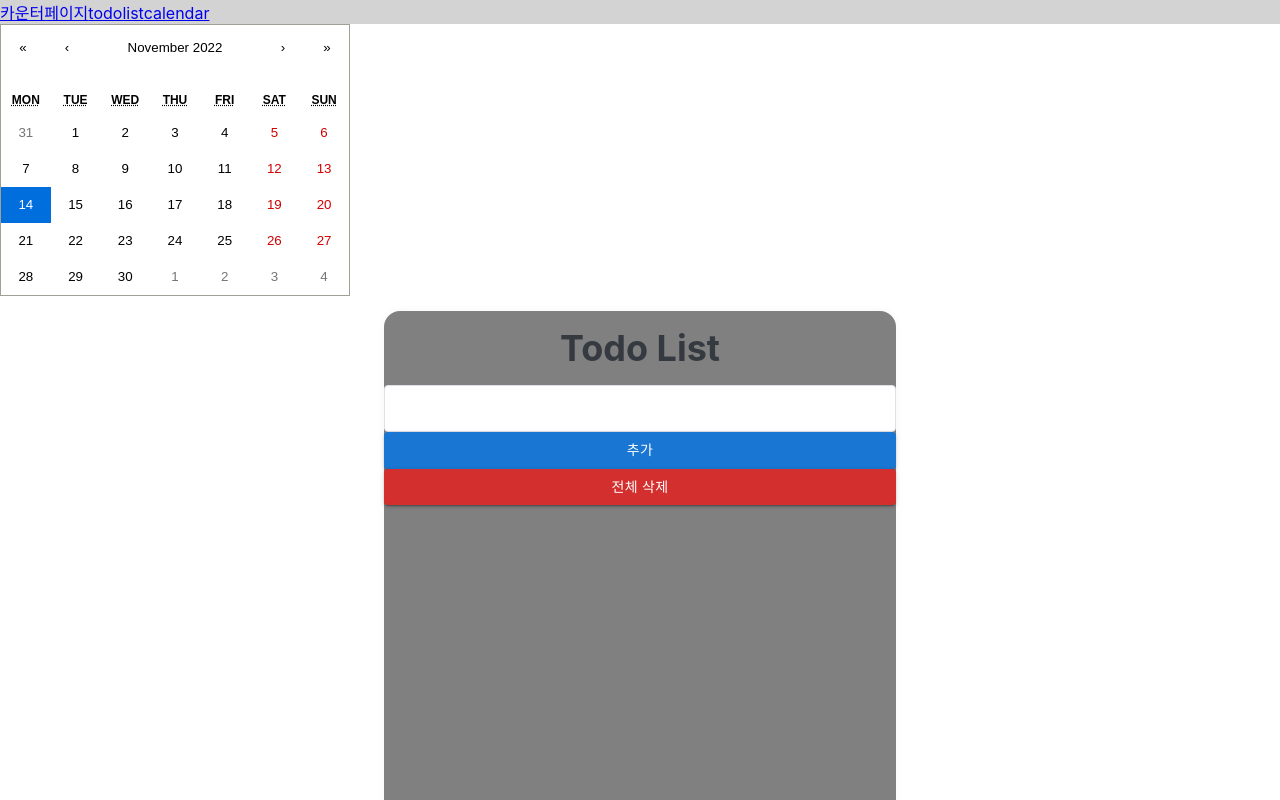
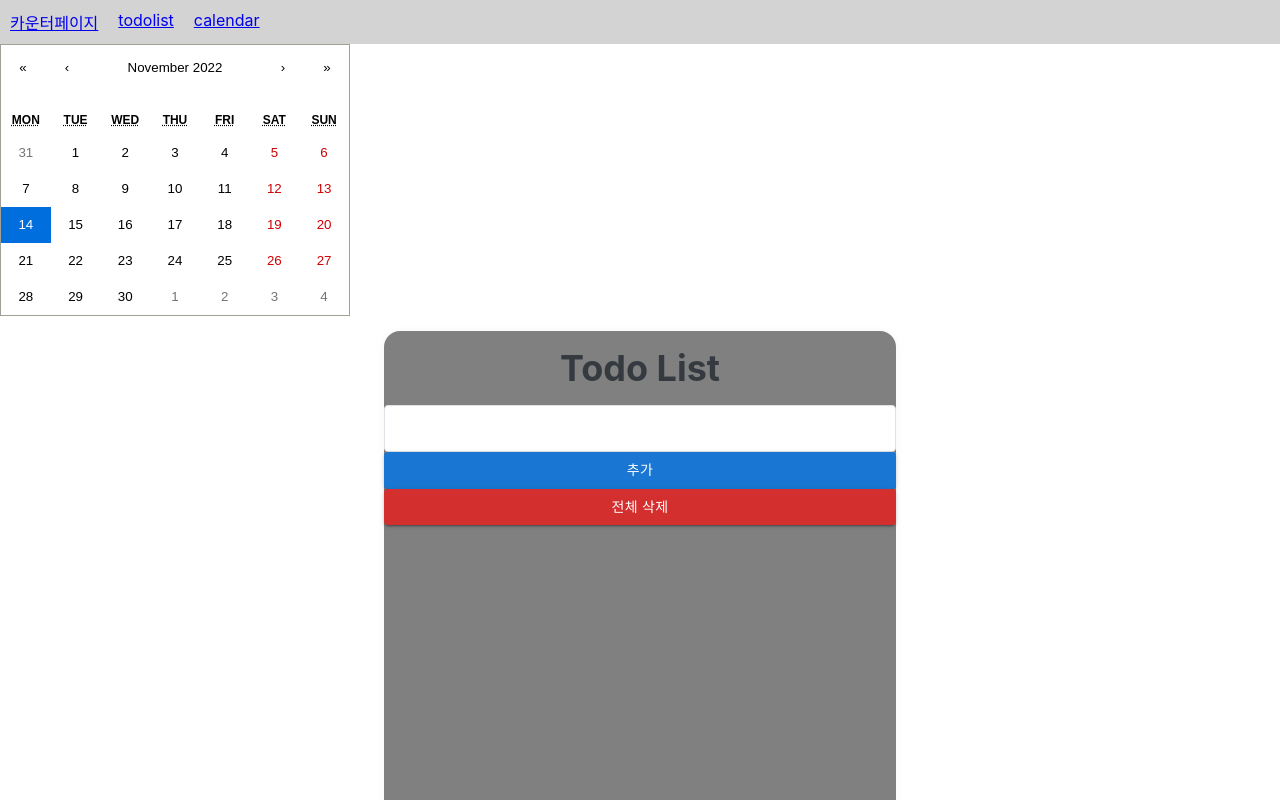
Before and after one commit to bjw1622/reacttodolist, a React (Create React App) app: page / in a window 1280 px wide. Shown: the top 800 px of the page. Built offline with nearby package versions, Linux system fonts and the light colour scheme.

Commit message:
style-component 수정

```diff
--- a/src/components/Layout.js
+++ b/src/components/Layout.js
@@ -1,35 +1,36 @@
 import { Outlet } from "react-router";
 import { Link } from "react-router-dom";
 import styled from "styled-components";
-const ulStyle = styled.ul`
+const UlStyle = styled.ul`
    {
-    padding: 0px;
-    margin: 12px;
+    padding: 10px;
+    margin: 0px;
   }
 `;
 const Layout = () => {
   return (
-    <div>
+    <>
       <header
         style={{
           background: "lightgray",
           color: "white",
+          display: "flex",
         }}
       >
-        <ulStyle>
+        <UlStyle>
           <Link to={"/count"}>카운터페이지</Link>
-        </ulStyle>
-        <ulStyle>
+        </UlStyle>
+        <UlStyle>
           <Link to={"/"}>todolist</Link>
-        </ulStyle>
-        <ulStyle>
+        </UlStyle>
+        <UlStyle>
           <Link to={"/calendar"}>calendar</Link>
-        </ulStyle>
+        </UlStyle>
       </header>
       <main>
         <Outlet />
       </main>
-    </div>
+    </>
   );
 };
 export default Layout;
```
